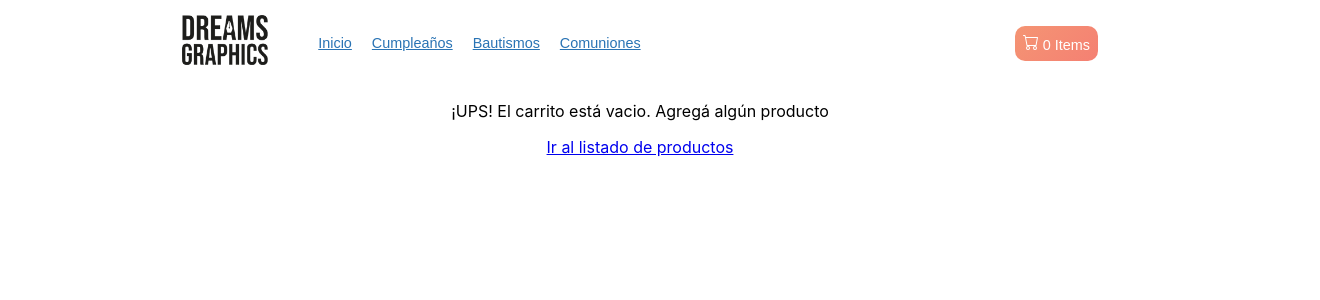
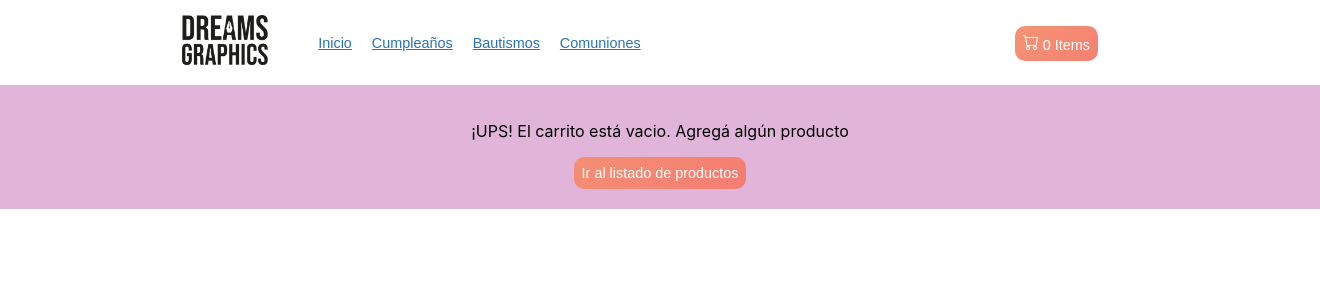
Before and after one commit to stefaniavillella/ecommerceVillella, a React (Create React App) app: page /cart in a window 1280 px wide. Shown: the top 300 px of the page, 1320 px wide, since content can reach past the window. Built offline with nearby package versions, Linux system fonts and the light colour scheme.

Commit message:
arreglos finales

```diff
--- a/src/componentes/CartContainer/CartContainer.js
+++ b/src/componentes/CartContainer/CartContainer.js
@@ -3,6 +3,7 @@ import {CartContext} from "../../context/CartContext"
 import { Link } from "react-router-dom";
 import { db } from "../../utils/firebase";
 import { collection, addDoc } from "firebase/firestore";
+import './styles.css'
 
 
 export const CartContainer = () => {
@@ -36,39 +37,41 @@ export const CartContainer = () => {
 
 
     return (
-        <>
+        <div className="productoCarrito">
             {
         productCartList.length > 0 ?
-        <>
+        <div className="contenedor">
             {productCartList.map(items=>(
-                <div key={items.id}>
-                <img className="imagenes" src={items.image} alt={items.name} />
+                <div key={items.id} className="cardProductoCarrito">
+                <img className="imagenesCart" src={items.image} alt={items.name} />
                 <p>{items.name} - {items.quantity} unidades</p>
-                <p>Precio total: {items.totalProductos}</p>
-                <button onClick={()=>removeItem(items.id)}>Eliminar</button><br></br>
+                <p>Precio total: ${items.totalProductos}</p>
+                <button className="botones" onClick={()=>removeItem(items.id)}>Eliminar</button><br></br>
                 </div>
             ))}
-            <button onClick={()=>clearItems()}>Vaciar Carrito</button>
-            <p> Precio final de compra: {getTotal()} </p><br></br>
-            <form onSubmit={sendOrder}>
-                <label>Nombre:</label> <input type="text"></input>
-                <label>Teléfono:</label> <input type="number"></input>
-                <label>E-mail:</label> <input type="email"></input><br></br>
-                <button type="submit">Enviar orden de compra</button>
+            <button className="botones" onClick={()=>clearItems()}>Vaciar Carrito</button>
+            <div className="precioFinal"><p> Precio final de compra: ${getTotal()} </p></div>
+            <form className="form" onSubmit={sendOrder}>
+                <label className="labelForm">Nombre:</label> <input className="inputs" type="text"></input>
+                <label className="labelForm">Teléfono:</label> <input className="inputs" type="number"></input>
+                <label className="labelForm">E-mail:</label> <input className="inputs" type="email"></input><br></br>
+                <button className="botones" type="submit">Enviar orden de compra</button>
             </form>
-        </>
+        </div>
         :
-        <>
+        <div className="ups">
             <p>¡UPS! El carrito está vacio. Agregá algún producto</p>
-                <Link to="/">
+            <div>
+                <Link to="/" className="botones">
                 Ir al listado de productos
                 </Link>
-        </>
+            </div>
+        </div>
 }
 
         <div>
         {idOrder && <p>Compra realizada con éxito! Tu código es: {idOrder} </p>}
         </div>
-</>
+</div>
 )
 }
--- /dev/null
+++ b/src/componentes/CartContainer/styles.css
@@ -0,0 +1,113 @@
+.productoCarrito {
+    background-color: #e0b5d9;
+    padding: 20px;
+    width: 100%;
+    height: auto;
+    display: flex;
+    flex-direction: column;
+    justify-content: center;
+    align-items: center;
+    flex-wrap: wrap;
+    align-content: center;
+}
+
+.cardProductoCarrito{
+    background-color: #ffffff;
+    width: auto;
+    height: auto;
+    display: flex;
+    flex-direction: row;
+    justify-content: space-around;
+    align-items: center;
+    flex-wrap: wrap;
+    align-content: space-between;
+    margin: 10px;
+}
+
+.imagenesCart{
+    width: 90px;
+}
+
+
+.botones {
+    font-family: 'Montserrat', sans-serif;
+    background: linear-gradient(-45deg, #f57272, #f4a074, #2973b4, #104d82);
+    background-size: 800% 400%;
+    padding: 8px;
+    display: inline-block;
+    border: none;
+    text-decoration: none;
+    border-radius: 10px;
+    font-size: 0.9rem;
+    font-weight: 500;
+    color: white;
+    transition: all .5s ease-in-out;
+    animation: gradient 10s infinite cubic-bezier(0.62, 0.28, 0.23, 0.99) both; }
+  .botones:hover {
+    animation: gradient 3s infinite;
+    transform: scale(1.05); }
+  .botones:active {
+    animation: gradient 3s infinite;
+    transform: scale(0.8); }
+
+@keyframes gradient {
+  0% {
+    background-position: 0% 50%; }
+  50% {
+    background-position: 100% 50%; }
+  100% {
+    background-position: 0% 50%; } }
+
+.precioFinal{
+    background-color: #f57272;
+    color: #ffffff;
+    width: auto;
+    height: 37px;
+    margin: 10px;
+    display: flex;
+    flex-direction: row;
+    flex-wrap: wrap;
+    align-content: center;
+    justify-content: center;
+}
+
+
+.ups{
+    width: auto;
+}
+
+.contenedor{
+    width: 825px;
+}
+
+.form{
+    margin: 10px;
+    margin-top: 42px;
+    display: flex;
+    flex-direction: column;
+    align-content: center;
+    justify-content: center;
+    align-items: center;
+}
+
+.inputs{
+    outline: none;
+    display: block;
+    background-color: #f7eef2;
+    width: 453px;
+    border: 0;
+    border-radius: 4px;
+    box-sizing: border-box;
+    padding: 9px 2px;
+    margin-bottom: 15px;
+
+}
+
+.btnFormulario{
+    margin: 10px;
+}
+
+.labelForm{
+    font-family: 'Montserrat', sans-serif;
+    font-weight: bold;
+}
--- a/src/componentes/ItemCount/ItemCount.js
+++ b/src/componentes/ItemCount/ItemCount.js
@@ -19,7 +19,6 @@ const Contador = ({stock, initial, onAdd})=>{
 
     return(
         <div className='estilosContador'>
-            <p>Stock disponible: {stock}</p>
             <div className='contenedorControles'>
                 <button disabled={stock===0} onClick={decrementar} className='botonControl'>-</button>
                 <p>{count}</p>
@@ -27,6 +26,7 @@ const Contador = ({stock, initial, onAdd})=>{
             </div>
             <button disabled={stock === 0} className='botonAgregar' onClick={()=>onAdd(count)}>Agregar al carrito</button>
         </div>
+
     )
 }
 
--- a/src/componentes/ItemDetail/ItemDetail.js
+++ b/src/componentes/ItemDetail/ItemDetail.js
@@ -17,7 +17,7 @@ const ItemDetail = ({items}) => {
                 <img src={items.image} alt={items.name}/>
                 <h4>{items.name}</h4>
                 <p>{items.description}</p>
-                <h5>{items.price}</h5>
+                <h5>Precio: ${items.price}</h5>
             </div>
             <div>
             <ItemCount stock={10} initial={contador} onAdd={onAdd}/>
--- a/src/componentes/ItemDetailContainer/ItemDetailContainer.js
+++ b/src/componentes/ItemDetailContainer/ItemDetailContainer.js
@@ -28,7 +28,6 @@ const ItemDetailContainer = () => {
       return (
   <div className="item-detail-container">
      <div className="contenedor-detalle">
-         <p style={{width:"400px", color: "white"}}>Detalle de Producto</p>
             <ItemDetail items={items}/>
            </div>
   </div>
--- a/src/context/CartContext.js
+++ b/src/context/CartContext.js
@@ -58,6 +58,7 @@ export const CartProvider = ({children})=>{
         return totalProducts;
     }
 
+
     return(
         <CartContext.Provider value={{productCartList, addItem, removeItem, clearItems, isInCart, getTotal, getTotalProducts}}>
             {children}
```
